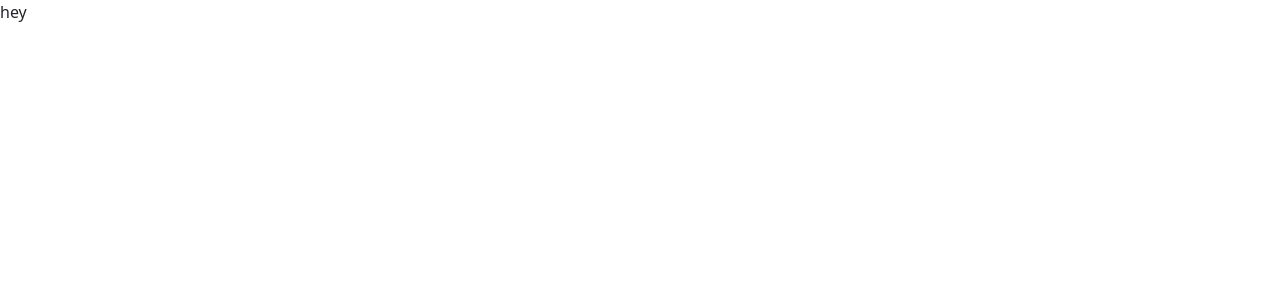
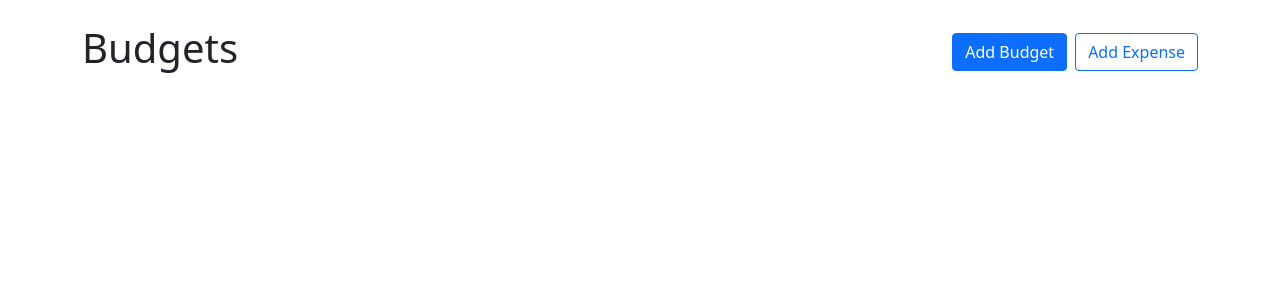
Before and after one commit to yusufuysal/react-budget-app, a React (Create React App) app: page / in a window 1280 px wide. Shown: the top 300 px of the page. Built offline with nearby package versions, Linux system fonts and the light colour scheme.

Commit message:
Add budgets container

```diff
--- a/src/App.js
+++ b/src/App.js
@@ -1,5 +1,15 @@
+import { Stack } from "react-bootstrap";
+import Container from "react-bootstrap/Container";
+import Button from "react-bootstrap/Button"
+
 function App() {
-  return "hey";
+  return <Container className="my-4">
+    <Stack direction="horizontal" gap="2" className="mb-4">
+      <h1 className="me-auto">Budgets</h1>
+      <Button variant="primary">Add Budget</Button>
+      <Button variant="outline-primary">Add Expense</Button>
+    </Stack>
+  </Container>
 }
 
 export default App;
```
